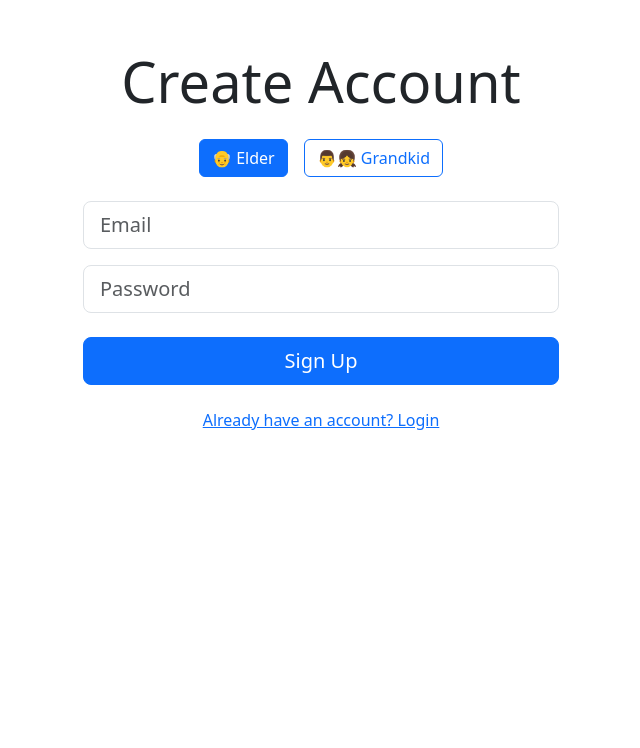
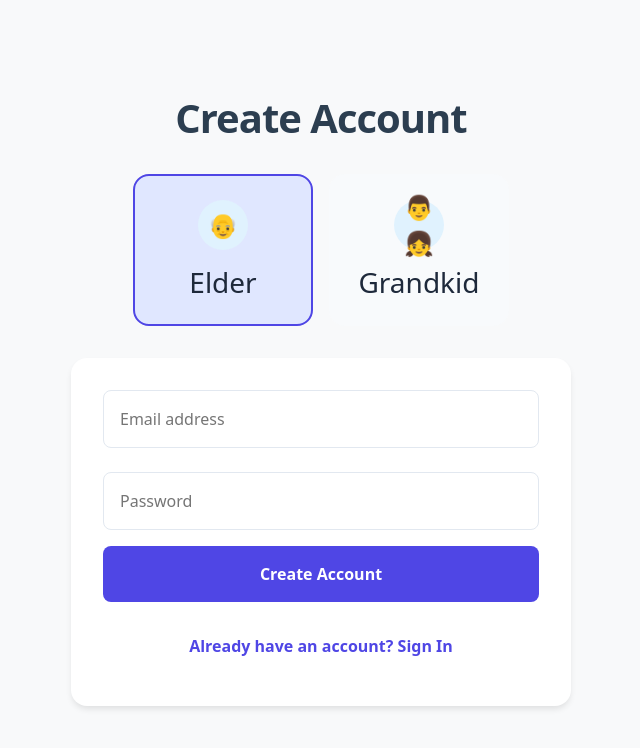
Before and after one commit to swetapati22/TechMate, a React (Vite) app in the folder frontend/: page / in a window 1280 px wide. Both pictures are taken after a click on the button "New user? Create account". Shown: the top 748 px of the page, without its empty margins (319-959 px from the left). Built offline with nearby package versions, Linux system fonts and the light colour scheme.

Commit message:
login page changes

```diff
--- a/frontend/src/components/AuthPage.tsx
+++ b/frontend/src/components/AuthPage.tsx
@@ -1,13 +1,76 @@
+// AuthPage.tsx
 import { useState } from 'react';
 import { useNavigate } from 'react-router-dom';
 import { auth, db } from '../firebase';
-import { Link } from 'react-router-dom';
-
+import RoleSelector from '../components/RoleSelector';
 import {
   signInWithEmailAndPassword,
   createUserWithEmailAndPassword
 } from 'firebase/auth';
 import { doc, setDoc } from 'firebase/firestore';
+
+const styles = {
+  container: {
+    minHeight: '100vh',
+    display: 'flex',
+    flexDirection: 'column' as const,
+    justifyContent: 'center',
+    padding: '2rem',
+    backgroundColor: '#f8f9fa',
+  },
+  title: {
+    fontSize: '2.5rem',
+    fontWeight: 600,
+    color: '#2c3e50',
+    textAlign: 'center' as const,
+    marginBottom: '2rem',
+    letterSpacing: '-0.025em',
+  },
+  formContainer: {
+    maxWidth: '500px',
+    margin: '0 auto',
+    backgroundColor: 'white',
+    borderRadius: '1rem',
+    padding: '2rem',
+    boxShadow: '0 4px 6px -1px rgba(0, 0, 0, 0.1)',
+  },
+  input: {
+    fontSize: '1rem',
+    padding: '1rem',
+    borderRadius: '0.5rem',
+    border: '1px solid #e2e8f0',
+    width: '100%',
+    transition: 'all 0.2s ease',
+    marginBottom: '1rem',
+  },
+  button: {
+    padding: '1rem',
+    borderRadius: '0.5rem',
+    fontWeight: 600,
+    width: '100%',
+    border: 'none',
+    cursor: 'pointer',
+    transition: 'all 0.2s ease',
+  },
+  primaryButton: {
+    backgroundColor: '#4f46e5',
+    color: 'white',
+  },
+  secondaryButton: {
+    backgroundColor: 'transparent',
+    color: '#4f46e5',
+  },
+  errorMessage: {
+    backgroundColor: '#fee2e2',
+    color: '#dc2626',
+    padding: '1rem',
+    borderRadius: '0.5rem',
+    marginBottom: '1rem',
+    display: 'flex',
+    alignItems: 'center',
+    gap: '0.5rem',
+  },
+};
 
 function AuthPage() {
   const [email, setEmail] = useState('');
@@ -23,14 +86,12 @@ function AuthPage() {
 
     try {
       if (isSignUp) {
-        // Sign Up
         const userCredential = await createUserWithEmailAndPassword(auth, email, password);
         await setDoc(doc(db, 'users', userCredential.user.uid), {
           role: isElder ? 'elder' : 'grandkid',
           email: email
         });
       } else {
-        // Login
         await signInWithEmailAndPassword(auth, email, password);
       }
       navigate('/dashboard');
@@ -40,75 +101,70 @@ function AuthPage() {
   };
 
   return (
-    <div className="container py-5" style={{ maxWidth: '500px', fontSize: '18px' }}>
-      <h1 className="text-center mb-4 display-4">
+    <div style={styles.container}>
+      <h1 style={styles.title}>
         {isSignUp ? 'Create Account' : 'Welcome to TechMate'}
       </h1>
 
-      {/* Role Toggle (Only for Sign Up) */}
-      {isSignUp && (
-        <div className="d-flex gap-3 mb-4 justify-content-center">
-          <button
-            type="button"
-            className={`btn ${isElder ? 'btn-primary' : 'btn-outline-primary'}`}
-            onClick={() => setIsElder(true)}
-          >
-            👴 Elder
-          </button>
-          <button
-            type="button"
-            className={`btn ${!isElder ? 'btn-primary' : 'btn-outline-primary'}`}
-            onClick={() => setIsElder(false)}
-          >
-            👨👧 Grandkid
-          </button>
-        </div>
-      )}
+      {isSignUp && <RoleSelector isElder={isElder} setIsElder={setIsElder} />}
 
+      <div style={styles.formContainer}>
         <form onSubmit={handleSubmit}>
-        <div className="mb-3">
           <input
+            style={{ ...styles.input, marginBottom: '1.5rem' }}
             type="email"
-            className="form-control form-control-lg"
-            placeholder="Email"
+            placeholder="Email address"
             value={email}
             onChange={(e) => setEmail(e.target.value)}
             required
           />
-        </div>
 
-        <div className="mb-4">
           <input
+            style={styles.input}
             type="password"
-            className="form-control form-control-lg"
             placeholder="Password"
             value={password}
             onChange={(e) => setPassword(e.target.value)}
             required
           />
+
+          {error && (
+            <div style={styles.errorMessage}>
+              <svg
+                style={{ width: '1.25rem', height: '1.25rem' }}
+                fill="none"
+                stroke="currentColor"
+                viewBox="0 0 24 24"
+              >
+                <path strokeLinecap="round" strokeLinejoin="round" strokeWidth={2} d="M12 9v2m0 4h.01m-6.938 4h13.856c1.54 0 2.502-1.667 1.732-3L13.732 4c-.77-1.333-2.694-1.333-3.464 0L3.34 16c-.77 1.333.192 3 1.732 3z" />
+              </svg>
+              {error}
             </div>
-
-        {error && <div className="alert alert-danger mb-3">{error}</div>}
+          )}
 
           <button
+            style={{
+              ...styles.button,
+              ...styles.primaryButton,
+              marginBottom: '1rem',
+            }}
             type="submit"
-          className="btn btn-primary btn-lg w-100 mb-3"
           >
-          {isSignUp ? 'Sign Up' : 'Login'}
+            {isSignUp ? 'Create Account' : 'Sign In'}
           </button>
 
-        <div className="text-center">
           <button
             type="button"
-            className="btn btn-link"
+            style={{
+              ...styles.button,
+              ...styles.secondaryButton,
+            }}
             onClick={() => setIsSignUp(!isSignUp)}
           >
-            {isSignUp
-              ? 'Already have an account? Login'
-              : 'New user? Create account'}
+            {isSignUp ? 'Already have an account? Sign In' : 'New user? Create account'}
           </button>
+        </form>
       </div>
-      </form>
     </div>
   );
 }
--- /dev/null
+++ b/frontend/src/components/roleselector.tsx
@@ -0,0 +1,64 @@
+// RoleSelector.tsx
+import React from 'react';
+
+interface RoleSelectorProps {
+  isElder: boolean;
+  setIsElder: (value: boolean) => void;
+}
+
+const styles = {
+  roleCard: {
+    cursor: 'pointer',
+    border: '2px solid transparent',
+    borderRadius: '1rem',
+    padding: '1.5rem',
+    transition: 'all 0.2s ease',
+    width: '180px',
+    textAlign: 'center' as const,
+  },
+  iconContainer: {
+    backgroundColor: '#e0f2fe',
+    borderRadius: '50%',
+    width: '50px',
+    height: '50px',
+    display: 'flex',
+    alignItems: 'center',
+    justifyContent: 'center',
+    fontSize: '1.5rem',
+    margin: '0 auto',
+  },
+};
+
+const RoleSelector: React.FC<RoleSelectorProps> = ({ isElder, setIsElder }) => {
+  return (
+    <div style={{ marginBottom: '2rem' }}>
+      <div style={{ display: 'flex', gap: '1rem', justifyContent: 'center' }}>
+        <div
+          style={{
+            ...styles.roleCard,
+            borderColor: isElder ? '#4f46e5' : 'transparent',
+            backgroundColor: isElder ? '#e0e7ff' : '#f8fafc',
+          }}
+          onClick={() => setIsElder(true)}
+        >
+          <div style={styles.iconContainer}>👴</div>
+          <h3 style={{ margin: '1rem 0 0', color: '#1e293b' }}>Elder</h3>
+        </div>
+
+        <div
+          style={{
+            ...styles.roleCard,
+            borderColor: !isElder ? '#4f46e5' : 'transparent',
+            backgroundColor: !isElder ? '#e0e7ff' : '#f8fafc',
+          }}
+          onClick={() => setIsElder(false)}
+        >
+          <div style={styles.iconContainer}>👨👧</div>
+          <h3 style={{ margin: '1rem 0 0', color: '#1e293b' }}>Grandkid</h3>
+        </div>
+      </div>
+    </div>
+  );
+};
+
+export default RoleSelector;
```
Also changed, not shown: frontend/src/components/Login.tsx (+110 -40 lines). Lines whose indentation alone changed are shown as unchanged.
